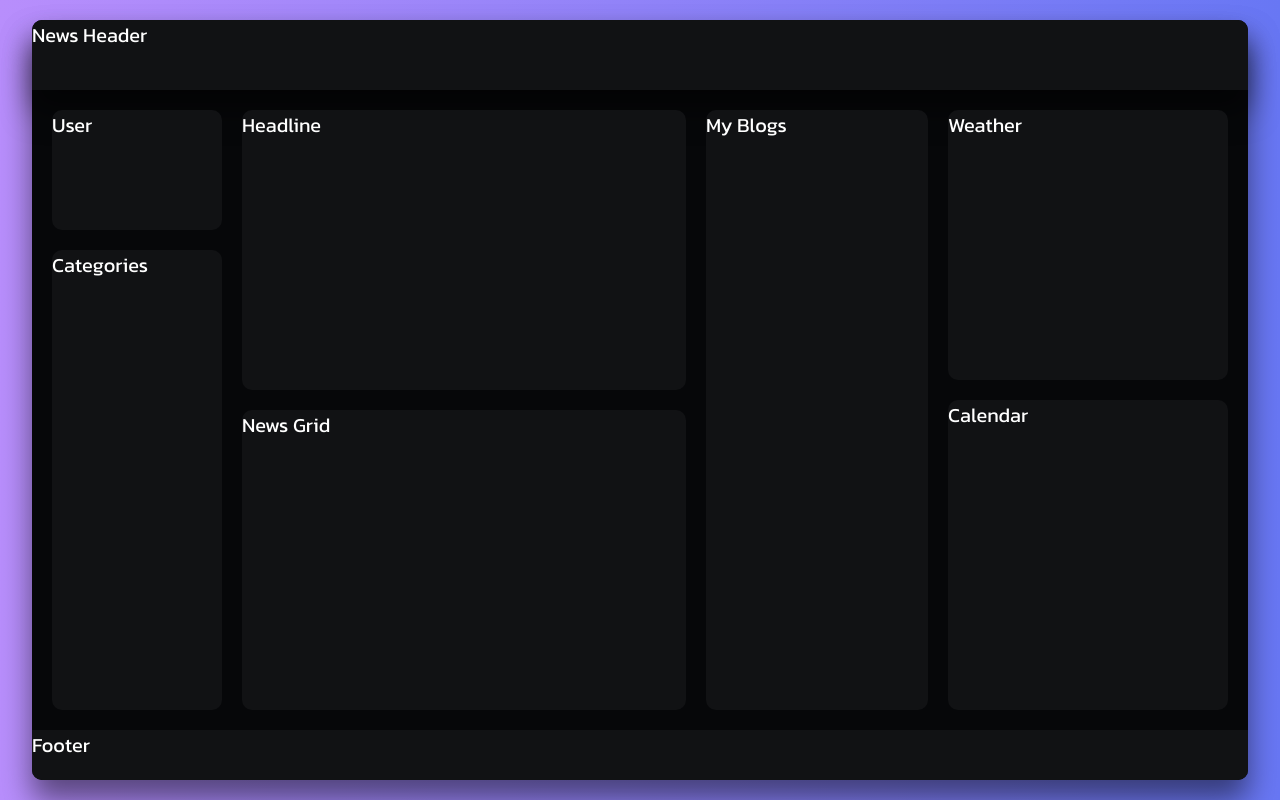
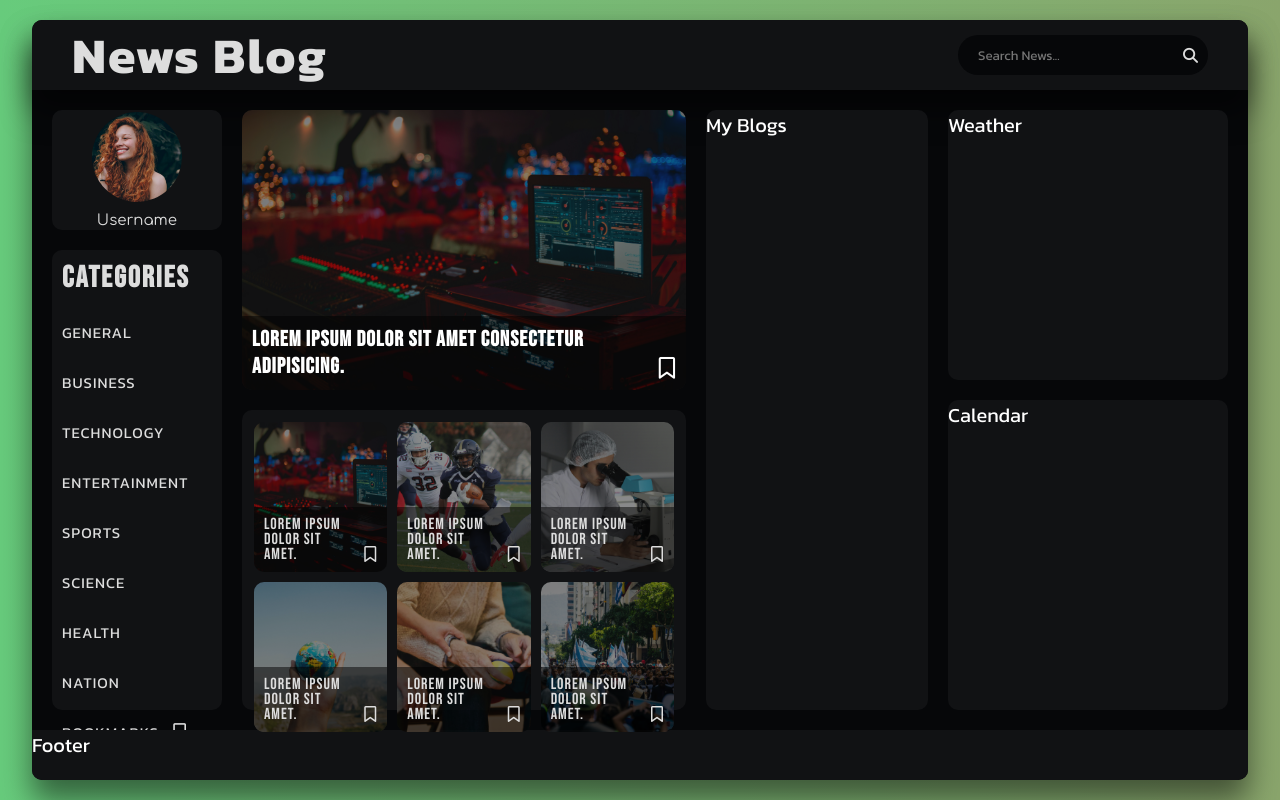
Before and after one commit to Koka-koka/ReactJS-Blog-App, a React (Vite) app in the folder blog-app/: page / in a window 1280 px wide. Built offline with nearby package versions, Linux system fonts and the light colour scheme.

Commit message:
Customize Navbar, Headline & News Sections.

```diff
--- a/blog-app/src/Components/News.css
+++ b/blog-app/src/Components/News.css
@@ -12,9 +12,54 @@
 .news__header {
   width: 100%;
   min-height: 7rem;
+  display: flex;
+  justify-content: space-between;
+  align-items: center;
+  padding: 0 4rem;
   background-color: #111214;
   border-radius: 1rem 1rem 0 0;
   box-shadow: 0 2rem 3rem rgba(0, 0, 0, 0.5);
+}
+
+.logo {
+  font-size: 5rem;
+  color: #ddd;
+  letter-spacing: 0.2rem;
+}
+
+.search-bar {
+  position: relative;
+}
+
+.search-bar input {
+  width: 25rem;
+  height: 4rem;
+  background-color: #060709;
+  color: #ddd;
+  border: none;
+  border-radius: 5rem;
+  padding: 0 4rem 0 2rem;
+  transition: width 0.3s;
+}
+
+.search-bar input:focus {
+  width: 35rem;
+}
+
+.search-bar input:focus::placeholder {
+  opacity: 0;
+}
+
+.search-bar button {
+  background-color: transparent;
+  border: none;
+  position: absolute;
+  top: 50%;
+  right: 1rem;
+  transform: translateY(-50%);
+  color: #ddd;
+  font-size: 1.5rem;
+  cursor: pointer;
 }
 
 .news__content {
@@ -37,13 +82,66 @@
   height: 20%;
   background-color: #111214;
   border-radius: 1rem;
+  display: flex;
+  flex-direction: column;
+  align-items: center;
+  justify-content: center;
+  row-gap: 1rem;
+  cursor: pointer;
+  padding: 1rem;
 }
 
-.categories {
+.user img {
+  width: 9rem;
+  aspect-ratio: 1;
+  border-radius: 50%;
+}
+
+.user p {
+  font-family: "Comfortaa", sans-serif;
+  font-size: 1.5rem;
+  color: #ddd;
+}
+
+.nav {
   width: 100%;
   height: calc(80% - 2rem);
   background-color: #111214;
   border-radius: 1rem;
+  padding: 1rem;
+}
+
+.nav__item {
+  margin-bottom: 2rem;
+}
+
+.nav__item:last-child {
+  margin-bottom: 0;
+}
+
+.nav__link {
+  font-size: 1.5rem;
+  color: #ddd;
+  text-transform: uppercase;
+  letter-spacing: 0.1rem;
+  cursor: pointer;
+}
+
+.nav__link:hover {
+  color: aliceblue;
+}
+
+.nav__link i {
+  font-size: 1.7rem;
+  margin-left: 1rem;
+}
+
+.nav__heading {
+  font-family: "Bebas Neue", sans-serif;
+  font-size: clamp(1.5rem, 2.5cqi, 3rem);
+  color: #ddd;
+  letter-spacing: 0.2rem;
+  margin-bottom: 2rem;
 }
 
 .news__section {
@@ -58,6 +156,35 @@
   background-color: #111214;
   border-radius: 1rem;
   margin-bottom: 2rem;
+  position: relative;
+}
+
+.headline img {
+  width: 100%;
+  height: 100%;
+  border-radius: 1rem;
+  opacity: 0.5;
+}
+
+.headline__title {
+  width: 100%;
+  position: absolute;
+  bottom: 0;
+  left: 0;
+  background-color: rgba(0, 0, 0, 0.5);
+  padding: 1rem 4rem 1rem 1rem;
+  border-radius: 0 0 1rem 1rem;
+  color: #fff;
+  font-family: "Bebas Neue", sans-serif;
+  font-size: clamp(1.5rem, 1.7cqi, 3rem);
+  letter-spacing: 0.1rem;
+}
+
+.bookmark {
+  position: absolute;
+  bottom: 1rem;
+  right: 1rem;
+  cursor: pointer;
 }
 
 .news__grid {
@@ -65,6 +192,44 @@
   height: 50%;
   background-color: #111214;
   border-radius: 1rem;
+  display: grid;
+  grid-template-columns: repeat(3, 1fr);
+  grid-template-rows: repeat(2, 1fr);
+  gap: 1rem;
+  padding: 1.2rem;
+  justify-items: center;
+  align-items: center;
+}
+
+.news__grid-item {
+  width: 100%;
+  height: 100%;
+  min-height: 15rem;
+  border-radius: 1rem;
+  position: relative;
+}
+
+.news__grid-item img {
+  width: 100%;
+  height: 100%;
+  border-radius: 1rem;
+  opacity: 0.5;
+}
+
+.news__grid-item h3 {
+  position: absolute;
+  bottom: 0;
+  left: 0;
+  background-color: rgba(0, 0, 0, 0.5);
+  width: 100%;
+  padding: 1rem 3rem 1rem 1rem;
+  border-radius: 0 0 1rem 1rem;
+  font-family: "Bebas Neue", sans-serif;
+  font-size: 1.6rem;
+  font-weight: 300;
+  color: #ddd;
+  line-height: 1.5rem;
+  letter-spacing: 0.1rem;
 }
 
 .my-blogs {
--- a/blog-app/src/Components/News.jsx
+++ b/blog-app/src/Components/News.jsx
@@ -2,19 +2,137 @@ import React from "react";
 import Weather from "./Weather";
 import Calendar from "./Calendar";
 import "./News.css";
+import userImg from "../assets/images/user.jpg";
+import techImg from "../assets/images/tech.jpg";
+import sportsImg from "../assets/images/sports.jpg";
+import scienceImg from "../assets/images/science.jpg";
+import worldImg from "../assets/images/world.jpg";
+import healthImg from "../assets/images/health.jpg";
+import nationImg from "../assets/images/nation.jpg";
 
 const News = () => {
   return (
     <div className="news">
-      <header className="news__header">News Header</header>
+      <header className="news__header">
+        <h1 className="logo">News Blog</h1>
+        <div className="search-bar">
+          <form>
+            <input type="text" placeholder="Search News..." />
+            <button type="submit">
+              <i className="fa-solid fa-magnifying-glass"></i>
+            </button>
+          </form>
+        </div>
+      </header>
       <div className="news__content">
         <div className="navbar">
-          <div className="user">User</div>
-          <nav className="categories">Categories</nav>
+          <div className="user">
+            <img src={userImg} alt="User Image" />
+            <p>Username</p>
+          </div>
+          <nav className="nav">
+            <h2 className="nav__heading">Categories</h2>
+            <ul className="nav__menu">
+              <li className="nav__item">
+                <a className="nav__link" href="#">
+                  General
+                </a>
+              </li>
+              <li className="nav__item">
+                <a className="nav__link" href="#">
+                  Business
+                </a>
+              </li>
+              <li className="nav__item">
+                <a className="nav__link" href="#">
+                  Technology
+                </a>
+              </li>
+              <li className="nav__item">
+                <a className="nav__link" href="#">
+                  Entertainment
+                </a>
+              </li>
+              <li className="nav__item">
+                <a className="nav__link" href="#">
+                  Sports
+                </a>
+              </li>
+              <li className="nav__item">
+                <a className="nav__link" href="#">
+                  Science
+                </a>
+              </li>
+              <li className="nav__item">
+                <a className="nav__link" href="#">
+                  Health
+                </a>
+              </li>
+              <li className="nav__item">
+                <a className="nav__link" href="#">
+                  Nation
+                </a>
+              </li>
+              <li className="nav__item">
+                <a className="nav__link" href="#">
+                  Bookmarks <i className="fa-regular fa-bookmark"></i>
+                </a>
+              </li>
+            </ul>
+          </nav>
         </div>
         <div className="news__section">
-          <div className="headline">Headline</div>
-          <div className="news__grid">News Grid</div>
+          <div className="headline">
+            <img src={techImg} alt="Headline Image" />
+            <h2 className="headline__title">
+              Lorem ipsum dolor sit amet consectetur adipisicing.
+              <i className="fa-regular fa-bookmark bookmark"></i>
+            </h2>
+          </div>
+          <div className="news__grid">
+            <div className="news__grid-item">
+              <img src={techImg} alt="Tech Image" />
+              <h3>
+                Lorem ipsum dolor sit amet.
+                <i className="fa-regular fa-bookmark bookmark"></i>
+              </h3>
+            </div>
+            <div className="news__grid-item">
+              <img src={sportsImg} alt="Sports Image" />
+              <h3>
+                Lorem ipsum dolor sit amet.
+                <i className="fa-regular fa-bookmark bookmark"></i>
+              </h3>
+            </div>
+            <div className="news__grid-item">
+              <img src={scienceImg} alt="Science Image" />
+              <h3>
+                Lorem ipsum dolor sit amet.
+                <i className="fa-regular fa-bookmark bookmark"></i>
+              </h3>
+            </div>
+            <div className="news__grid-item">
+              <img src={worldImg} alt="World Image" />
+              <h3>
+                Lorem ipsum dolor sit amet.
+                <i className="fa-regular fa-bookmark bookmark"></i>
+              </h3>
+            </div>
+            <div className="news__grid-item">
+              <img src={healthImg} alt="Health Image" />
+              <h3>
+                Lorem ipsum dolor sit amet.
+                <i className="fa-regular fa-bookmark bookmark"></i>
+              </h3>
+            </div>
+            <div className="news__grid-item">
+              <img src={nationImg} alt="Nation Image" />
+              <h3>
+                Lorem ipsum dolor sit amet.
+                <i className="fa-regular fa-bookmark bookmark"></i>
+              </h3>
+            </div>
+          </div>
         </div>
         <div className="my-blogs">My Blogs</div>
         <div className="weather-calendar">
--- a/blog-app/src/index.css
+++ b/blog-app/src/index.css
@@ -13,10 +13,27 @@ html {
   font-size: 62.5%;
 }
 
+ul,
+ol {
+  list-style: none;
+}
+
+a {
+  text-decoration: none;
+}
+
+img {
+  display: block;
+  max-width: 100%;
+  height: auto;
+  object-fit: cover;
+  object-position: center;
+}
+
 .container {
   width: 100%;
   height: 100vh;
-  background: linear-gradient(to right, #b88efc, #6877f4);
+  background: linear-gradient(to right, #67cb7c, #8aa56c);
   display: grid;
   place-items: center;
 }
```
